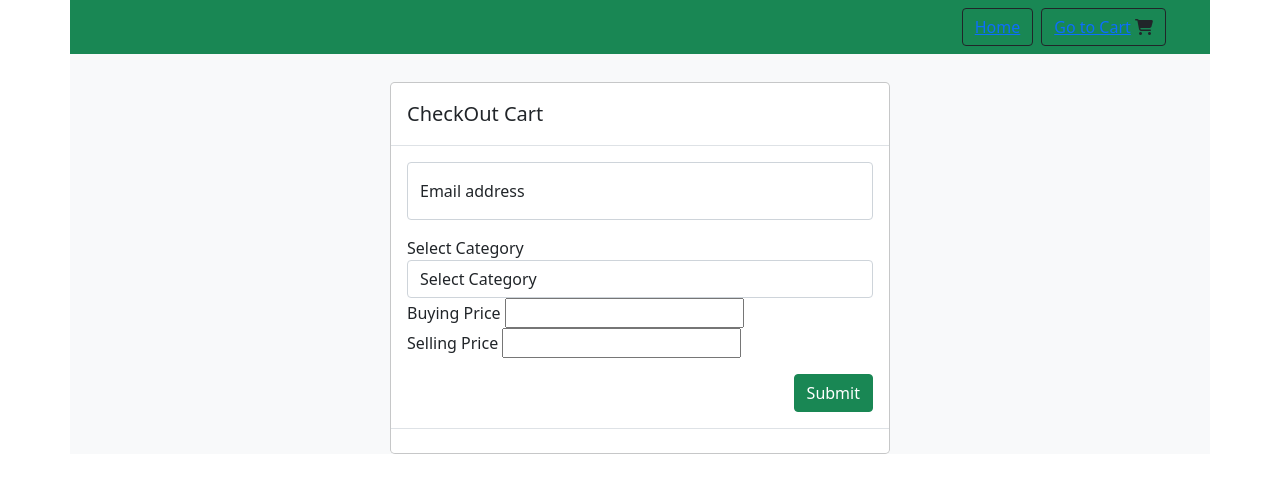
After one commit to munyuajojo/Groceries_Managment_System, a Flask app: page /cart in a window 1280 px wide. The commit adds this page. Shown: the top 493 px of the page. Run offline with Flask 2, Linux system fonts and the light colour scheme; some libraries are stand-ins or nearby versions.

Commit message:
Checkout page

```diff
--- a/main.py
+++ b/main.py
@@ -1,4 +1,4 @@
-from flask import Flask, render_template
+from flask import Flask, render_template, request, flash, redirect, url_for, flash
 #from sassutils.wsgi import SassMiddleware
 
 
@@ -15,6 +15,9 @@ def index():
     return render_template("/landing/index.html")
 
 
+@app.route('/cart', methods=['GET', 'POST'])
+def cart():
+    return render_template("/landing/cart.html")
 
 if __name__ =="__main__":
 
--- a/templates/includes/navbar.html
+++ b/templates/includes/navbar.html
@@ -1,6 +1,6 @@
 <nav class="navbar navbar-light  bg-success ">
     <form class="container-fluid justify-content-end">
-      <button class="btn btn-outline-dark me-2" type="button">Home</button>
-      <button class="btn btn-outline-dark me-2" type="button">Go to Cart  <i class="fas fa-shopping-cart"></i></button>
+      <button class="btn btn-outline-dark me-2" type="button"><a href="{{url_for('index')}}">Home</a></button>
+      <button class="btn btn-outline-dark me-2" type="button"><a href="{{url_for('cart')}}">Go to Cart</a> <i class="fas fa-shopping-cart"></i></button>
     </form>
   </nav>
--- /dev/null
+++ b/templates/landing/cart.html
@@ -0,0 +1,74 @@
+{% extends '/Layouts/base.html'%}
+
+{% block pagetitle%}Cart - Groceries Management system{% endblock %}
+
+{% block csslinks%}
+<link rel="stylesheet" href="/static/css/main.css">
+<link rel= "stylesheet" href="{{ url_for('static', filename='css/main.css') }}">
+{%endblock%}
+
+
+    {% block content%}
+    <div class="container bg-light ">
+
+      <div class="row justify-content-md-center ">
+          {% include '/includes/navbar.html' %}
+        </div>
+
+
+            <!-- Modal -->
+
+              <div class="modal-dialog modal-dialog-centered">
+                <div class="modal-content">
+                  <div class="modal-header">
+                    <h5 class="modal-title" id="staticBackdropLabel">CheckOut Cart</h5>
+
+                  </div>
+
+                  <div class="modal-body"> <!--Start of Modal Body-->
+                      <form action="" method="POST"> <!--Start of form-->
+                        <div class="form-floating mb-3"> <!--Start of Email input-->
+                          <input type="email" class="form-control" id="floatingInput" placeholder="name@example.com">
+                          <label for="floatingInput">Email address</label>
+                        </div><!--End of Email input-->
+
+                        <div class="form-group"> <!--Start of select category-->
+                              <label for="">Select Category</label>
+                              <select name="category" id="" required class="form-control">
+                                <option></option>
+                                <option selected>Select Category</option>
+                                <option value="product">Product</option>
+                                <option value="service">Service</option>
+                              </select> <!--End of Select Category-->
+                        </div><!--End of Select Category-->
+
+                        <div class="form-group"> <!--Start of Buying Price form group-->
+                          <label for="">Buying Price</label>
+                          <input class="form control" type="text" name="bp" id="" required>
+                        </div> <!--End of Buying Price form group-->
+
+                        <div class="form-group"> <!--Start of Selling Price form group-->
+                          <label for="">Selling Price</label>
+                          <input class="form control" type="text" name="sp" id="" required>
+                        </div> <!--End of Selling Price form group-->
+
+                        <div class="from-group mt-3 d-flex justify-content-end"> <!--Start of Buttom form group-->
+                          <button class="btn btn-success" type="submit">Submit</button>
+                        </div> <!--End of Buttom form group-->
+
+                      </form> <!--End of form-->
+                </div> <!--End of Modal Body-->
+                  <div class="modal-footer">
+
+
+                  </div>
+                </div>
+              </div>
+            </div>
+
+
+{% endblock%}
+
+
+
+{% block jslinks%} {% endblock %}
```
